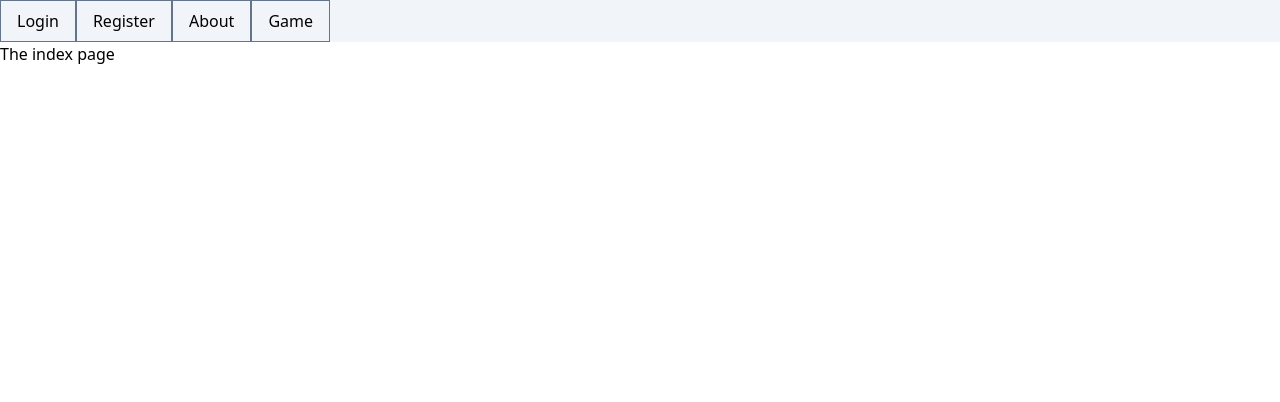
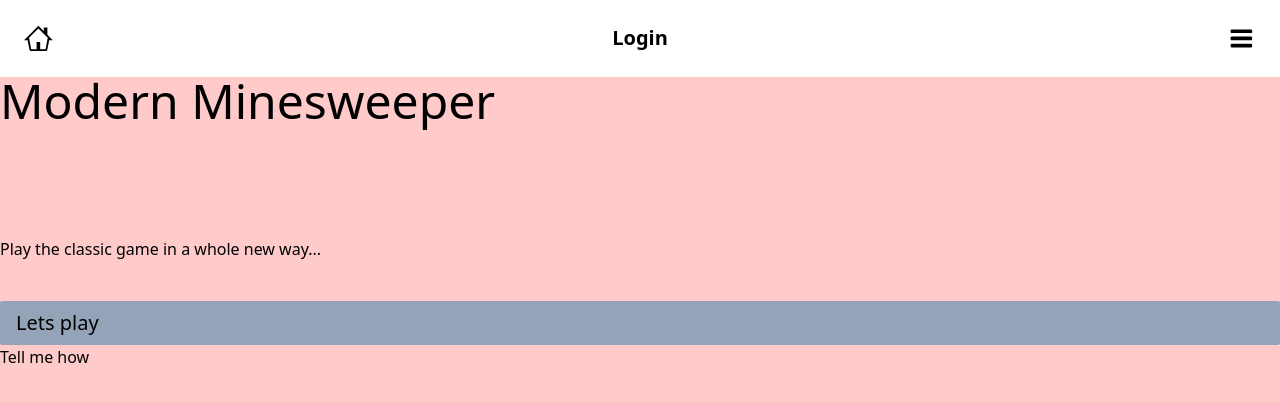
Before and after one commit to ByronStewart/Minesweeper-Clone, a React (Create React App) app in the folder frontend/: page / in a window 1280 px wide. Shown: the top 402 px of the page. Built offline with nearby package versions, Linux system fonts and the light colour scheme.

Commit message:
feat(frontend): header and index page
Implemented the dropdown menu
Added icons for the main menu

Started on the index page

```diff
--- a/frontend/package.json
+++ b/frontend/package.json
@@ -14,8 +14,10 @@
     "lodash": "^4.17.21",
     "react": "^17.0.2",
     "react-dom": "^17.0.2",
+    "react-icons": "^4.3.1",
     "react-router-dom": "^6.2.1",
     "react-scripts": "5.0.0",
+    "react-swipeable": "^6.2.0",
     "typescript": "^4.5.5",
     "web-vitals": "^2.1.4"
   },
--- a/frontend/src/App.tsx
+++ b/frontend/src/App.tsx
@@ -1,14 +1,13 @@
-import React from "react";
-import { BrowserRouter, Route, Routes } from "react-router-dom";
-import { ProvideAuth, RequireAuth } from "./hooks/useAuth";
-import AboutPage from "./views/BaseLayout/AboutPage/AboutPage";
-import BaseLayout from "./views/BaseLayout/BaseLayout";
-import GameLayout from "./views/BaseLayout/GameLayout/GameLayout";
-import MinesweeperPage from "./views/BaseLayout/GameLayout/MinesweeperPage/MinesweeperPage";
-import IndexPage from "./views/BaseLayout/IndexPage/IndexPage";
-import LoginPage from "./views/BaseLayout/Login/LoginPage";
-import RegisterPage from "./views/BaseLayout/Register/RegisterPage";
-import { ProtectedPage } from "./views/ProtectedPage";
+import React from "react"
+import { BrowserRouter, Route, Routes } from "react-router-dom"
+import { ProvideAuth, RequireAuth } from "./hooks/useAuth"
+import BaseLayout from "./views/BaseLayout/BaseLayout"
+import GameLayout from "./views/BaseLayout/GameLayout/GameLayout"
+import MinesweeperPage from "./views/BaseLayout/GameLayout/MinesweeperPage/MinesweeperPage"
+import IndexPage from "./views/BaseLayout/IndexPage/IndexPage"
+import LoginPage from "./views/BaseLayout/Login/LoginPage"
+import RegisterPage from "./views/BaseLayout/Register/RegisterPage"
+import { ProtectedPage } from "./views/ProtectedPage"
 
 function App() {
   return (
@@ -17,20 +16,16 @@ function App() {
         <Routes>
           <Route element={<BaseLayout />}>
             <Route path="/" element={<IndexPage />}></Route>
-            <Route path="/about" element={<AboutPage />}></Route>
             <Route path="/login" element={<LoginPage />}></Route>
             <Route path="/register" element={<RegisterPage />}></Route>
-            <Route element={<RequireAuth />}>
-              <Route path="/protected" element={<ProtectedPage />} />
-            </Route>
-            <Route path="/game" element={<GameLayout />}>
-              <Route path="minesweeper" element={<MinesweeperPage />}></Route>
-            </Route>
+            <Route path="/game" element={<MinesweeperPage />}></Route>
+            {/* Highscores Page */}
+            {/* Instructions page */}
           </Route>
         </Routes>
       </BrowserRouter>
     </ProvideAuth>
-  );
+  )
 }
 
-export default App;
+export default App
--- /dev/null
+++ b/frontend/src/components/MainMenuItem.tsx
@@ -0,0 +1,16 @@
+import { Link, LinkProps } from "react-router-dom"
+
+interface Props extends LinkProps {}
+
+export const MainMenuItem: React.FC<Props> = ({
+  children,
+  className,
+  ...rest
+}) => (
+  <Link
+    className={`block px-8 py-6 font-bold underline-offset-2 underline border-t border-slate-500 ${className}`}
+    {...rest}
+  >
+    {children}
+  </Link>
+)
--- a/frontend/src/components/layouts/DefaultHeader.tsx
+++ b/frontend/src/components/layouts/DefaultHeader.tsx
@@ -1,53 +1,72 @@
-import React from "react";
-import { Link } from "react-router-dom";
-import { useAuth } from "../../hooks/useAuth";
+import React from "react"
+import { Link } from "react-router-dom"
+import { useAuth } from "../../hooks/useAuth"
+import { GoHome, GoThreeBars, GoTriangleDown } from "react-icons/go"
+import { useToggle } from "../../hooks/useToggle"
+import { IconContext } from "react-icons"
+import { MainMenuItem } from "../MainMenuItem"
 
 interface Props {}
 
 export const DefaultHeader: React.FC<Props> = () => {
-  const auth = useAuth();
+  const auth = useAuth()
+  const [isMenuOpen, toggleMenuOpen, setMenuClosed] = useToggle(false)
   return (
-    <div className="bg-slate-100">
-      {!auth.user && (
-        <>
+    <IconContext.Provider
+      value={{
+        size: "1.8em",
+      }}
+    >
+      <div>
+        <div className="flex justify-between">
+          <Link onClick={setMenuClosed} className="p-6" to="/">
+            <GoHome />
+          </Link>
+          {auth.user ? (
             <Link
-            className="px-4 py-2 inline-block border border-slate-500"
+              onClick={setMenuClosed}
+              className="p-6 font-bold text-xl overflow-hidden"
+              to="/profile"
+            >
+              {auth.user}
+            </Link>
+          ) : (
+            <Link
+              onClick={setMenuClosed}
+              className="p-6 font-bold text-xl overflow-hidden"
               to="/login"
             >
-            Login{" "}
+              Login
             </Link>
-          <Link
-            className="px-4 py-2 inline-block border border-slate-500"
-            to="/register"
-          >
-            Register{" "}
-          </Link>
-        </>
           )}
-      <Link
-        className="px-4 py-2 inline-block border border-slate-500"
-        to="/about"
-      >
-        About{" "}
-      </Link>
-      <Link
-        className="px-4 py-2 inline-block border border-slate-500"
+          <button className="p-6" onClick={toggleMenuOpen}>
+            {isMenuOpen ? <GoTriangleDown /> : <GoThreeBars />}
+          </button>
+        </div>
+        {isMenuOpen && (
+          <div>
+            <MainMenuItem onClick={toggleMenuOpen} to="/instructions">
+              How to play
+            </MainMenuItem>
+            <MainMenuItem onClick={toggleMenuOpen} to="/halloffame">
+              Hall of fame
+            </MainMenuItem>
+            <MainMenuItem onClick={toggleMenuOpen} to="/login">
+              Login
+            </MainMenuItem>
+            <MainMenuItem onClick={toggleMenuOpen} to="/register">
+              Register
+            </MainMenuItem>
+            <MainMenuItem
+              onClick={toggleMenuOpen}
+              className="border-b"
               to="/game"
             >
-        Game{" "}
-      </Link>
-
-      {auth.user && (
-        <>
-          <button
-            className="px-4 py-2 inline-block border border-slate-500"
-            onClick={() => auth.signOut()}
-          >
-            logout
-          </button>
-          <Link to="/protected">Protected</Link>
-        </>
+              New Game
+            </MainMenuItem>
+          </div>
         )}
       </div>
-  );
-};
+    </IconContext.Provider>
+  )
+}
--- /dev/null
+++ b/frontend/src/hooks/useToggle.tsx
@@ -0,0 +1,16 @@
+import { useEffect, useState } from "react"
+
+/**
+ * Provides a way to hold boolean state and toggle that state
+ * @param initialState
+ * @returns state, toggle function, set false function, set true function
+ */
+export const useToggle = (
+  initialState = false
+): [boolean, VoidFunction, VoidFunction, VoidFunction] => {
+  const [state, setState] = useState(initialState)
+  const toggleState = () => setState((state) => !state)
+  const setStateFalse = () => setState(false)
+  const setStateTrue = () => setState(true)
+  return [state, toggleState, setStateFalse, setStateTrue]
+}
--- a/frontend/src/views/BaseLayout/AboutPage/AboutPage.tsx
+++ /dev/null
@@ -1,3 +0,0 @@
-const AboutPage: React.FC = () => <div>This is the about page</div>;
-
-export default AboutPage;
--- a/frontend/src/views/BaseLayout/BaseLayout.tsx
+++ b/frontend/src/views/BaseLayout/BaseLayout.tsx
@@ -1,15 +1,17 @@
-import React from "react";
-import { Outlet } from "react-router-dom";
-import { DefaultHeader } from "../../components/layouts/DefaultHeader";
+import React from "react"
+import { Outlet } from "react-router-dom"
+import { DefaultHeader } from "../../components/layouts/DefaultHeader"
 
 interface Props {}
 
 const BaseLayout: React.FC<Props> = () => {
   return (
     <div>
-      <DefaultHeader />
+      <div className="w-full">
+        <DefaultHeader />
+      </div>
       <Outlet />
     </div>
-  );
-};
-export default BaseLayout;
+  )
+}
+export default BaseLayout
--- a/frontend/src/views/BaseLayout/IndexPage/IndexPage.tsx
+++ b/frontend/src/views/BaseLayout/IndexPage/IndexPage.tsx
@@ -1,9 +1,24 @@
+import { Link } from "react-router-dom"
+
 const IndexPage: React.FC = () => {
   return (
-    <div>
-      <h3>The index page</h3>
+    <div className="h-screen bg-red-200">
+      <div className="flex flex-col justify-between">
+        <h1 className="text-5xl">Modern Minesweeper</h1>
+        <p className="mt-28 font-thin">
+          Play the classic game in a whole new way...
+        </p>
+        {/* Need Image here or animation */}
+        <Link
+          className="mt-10 px-4 py-2 bg-slate-400 text-xl rounded-sm active:bg-slate-600 hover:bg-slate-500"
+          to="/game"
+        >
+          Lets play
+        </Link>
+        <Link to="/instructions">Tell me how</Link>
+      </div>
     </div>
-  );
-};
+  )
+}
 
-export default IndexPage;
+export default IndexPage
```
Also changed, not shown: 1 other file (tests, documents, lock files or other folders). Lines whose indentation alone changed are shown as unchanged.
